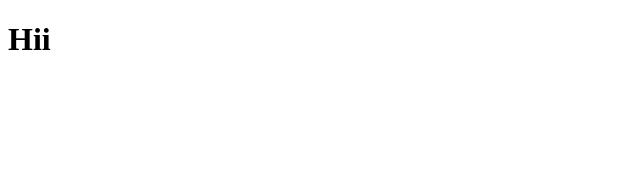
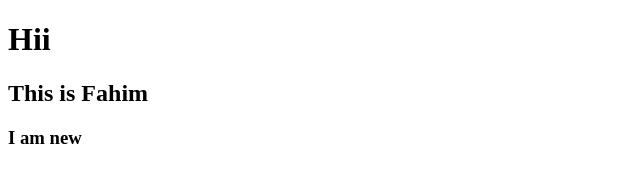
Before and after one commit to GitFahim350/My-repo, a plain HTML site: page index.html in a window 1280 px wide. Shown: the whole page, without its empty margins (0-640 px from the left). Drawn offline with Linux system fonts and the light colour scheme.

Commit message:
I have modified

```diff
--- a/index.html
+++ b/index.html
@@ -9,5 +9,7 @@
 <body>
 
     <h1>Hii</h1>
+    <h2>This is Fahim</h2>
+    <h3>I am new</h3>
 </body>
 </html>
```
